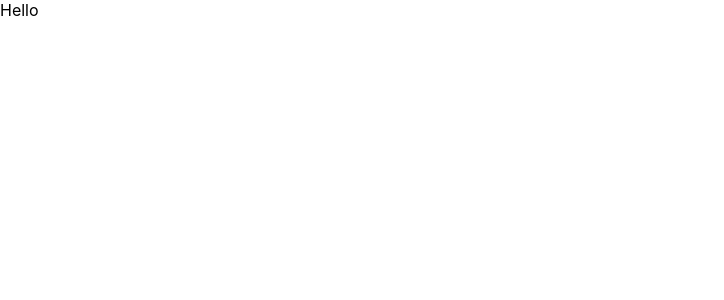
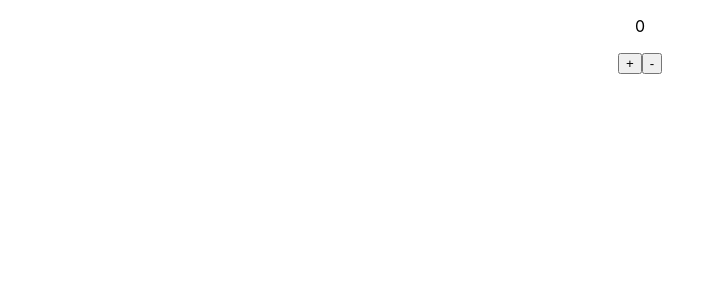
Before and after one commit to joycethh/toolkit, a React (Create React App) app: page / in a window 1280 px wide. Shown: the top 300 px of the page, without its empty margins (0-724 px from the left). Built offline with nearby package versions, Linux system fonts and the light colour scheme; the HTML template or start-up script is replaced by a standard one.

Commit message:
add basic counterSlice and component

```diff
--- a/src/App.js
+++ b/src/App.js
@@ -1,5 +1,11 @@
-function App() {
-  return <div className="App">Hello</div>;
-}
+import Counter from "./features/counter/Counter";
+
+const App = () => {
+  return (
+    <main>
+      <Counter />
+    </main>
+  );
+};
 
 export default App;
--- /dev/null
+++ b/src/features/counter/Counter.js
@@ -0,0 +1,20 @@
+import React from "react";
+import { useSelector, useDispatch } from "react-redux";
+import { increment, decrement } from "./counterSlice";
+
+const Counter = () => {
+  const count = useSelector((state) => state.counter.count);
+  const dispatch = useDispatch();
+
+  return (
+    <section>
+      <p>{count}</p>
+      <div>
+        <button onClick={() => dispatch(increment())}>+</button>
+        <button onClick={() => dispatch(decrement())}>-</button>
+      </div>
+    </section>
+  );
+};
+
+export default Counter;
--- a/src/index.css
+++ b/src/index.css
@@ -11,3 +11,10 @@
   font-family: source-code-pro, Menlo, Monaco, Consolas, 'Courier New',
     monospace;
 }
+
+section {
+  display: flex;
+  flex-direction: column;
+  justify-content: center;
+  align-items: center;
+}
```
